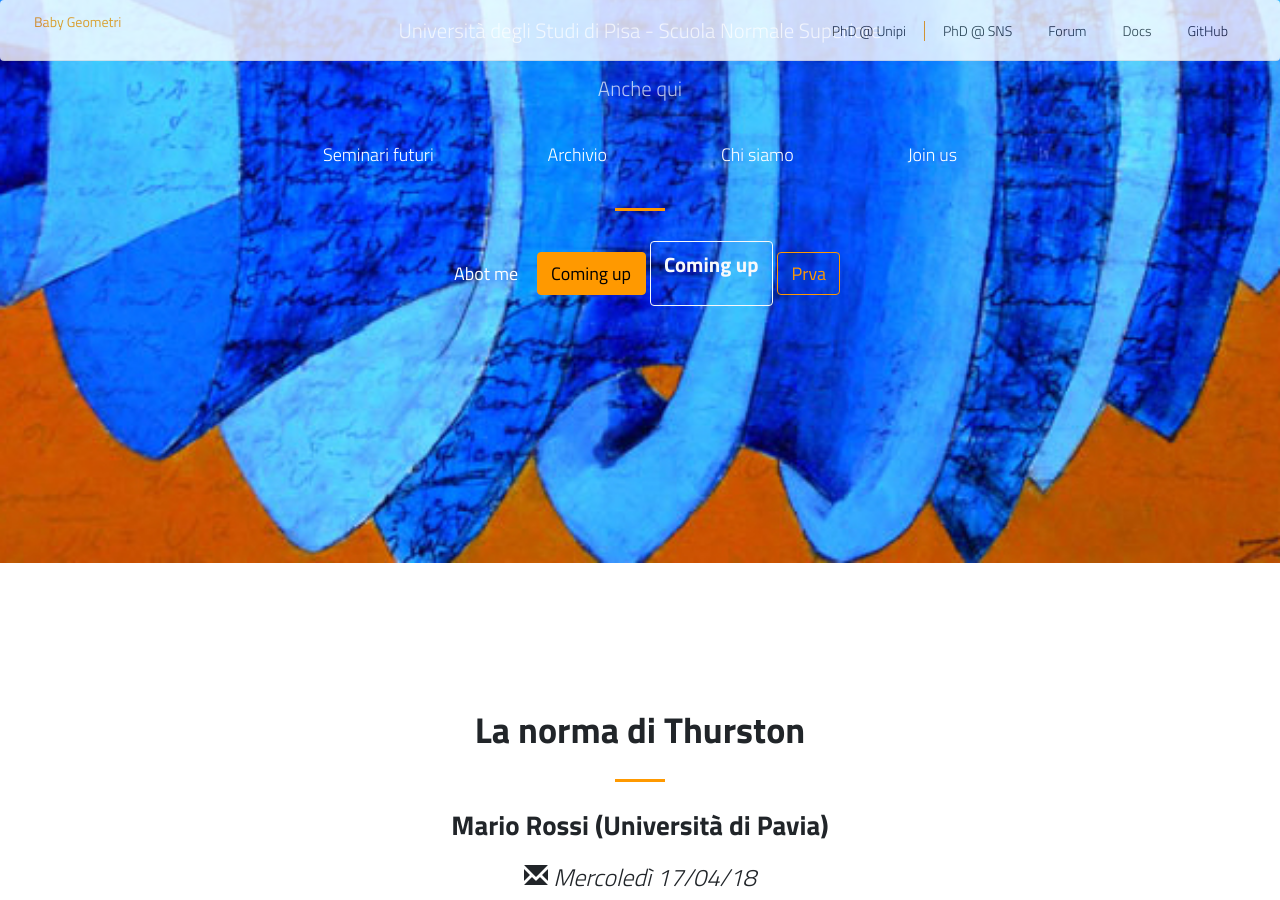
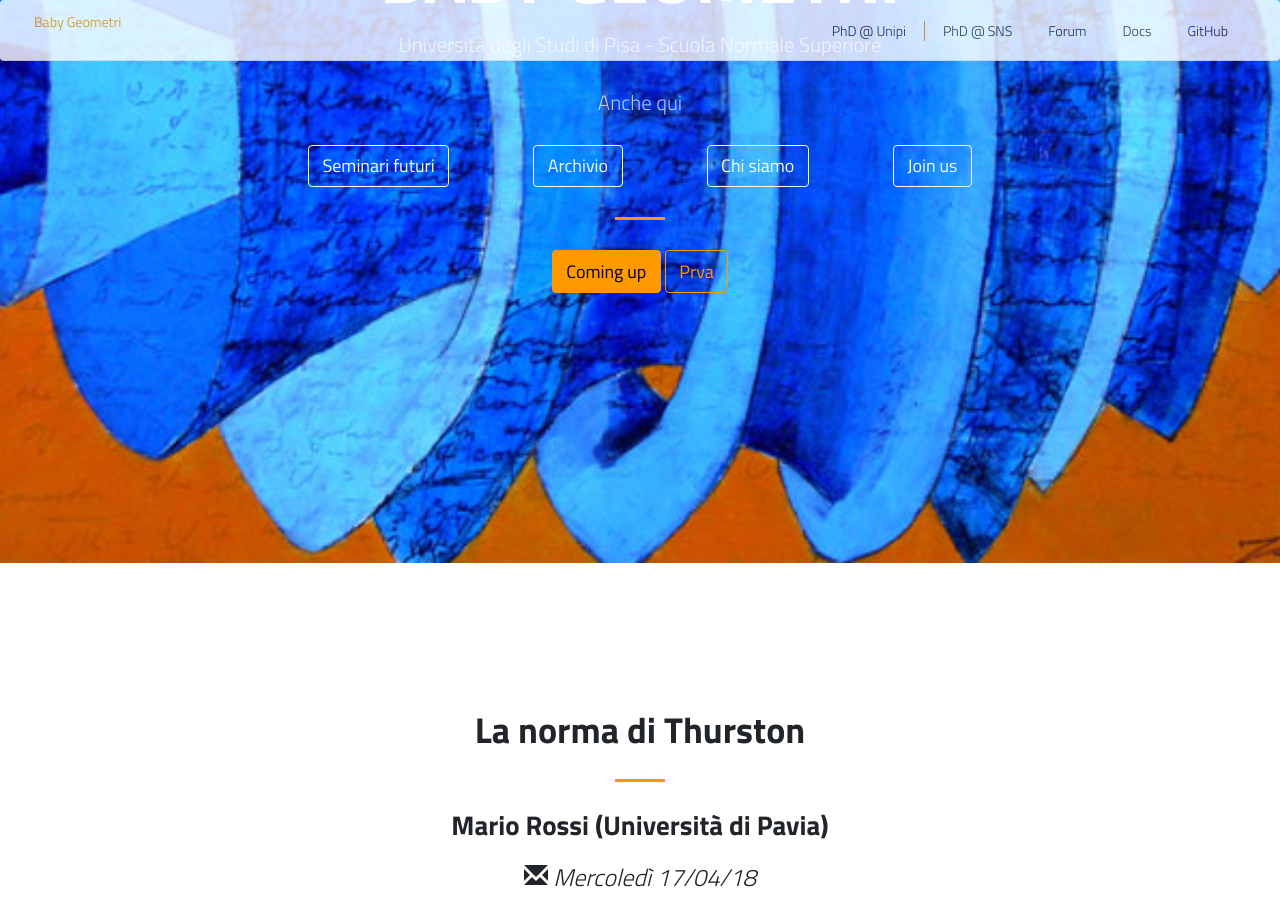
Before and after one commit to baby-geometri/baby-geometri.github.io, a Jekyll site: the page built from index.md, in a window 1280 px wide and 900 px high, scrolled down 337 px. Built offline with Jekyll 4.4.1, drawn with Linux system fonts in a browser that asks for light colours; nearby versions of some CDN libraries.

Commit message:
Update default.html

```diff
--- a/_layouts/default.html
+++ b/_layouts/default.html
@@ -50,16 +50,13 @@
         <ul class="nav nav-fill justify-content-center">
           {% for nav_item in site.data.nav-main %}
           <li class="nav-item">
-            <a class="nav-link text-white js-scroll-trigger" href="{{ nav_item.url }}">{{ nav_item.title }}</a>
+	<button type="button" class="btn btn-outline-light" href="{{ nav_item.url }}">{{ nav_item.title }}</button>
           </li>
           {% endfor %}
         </ul>
         <hr>
- <a class="btn btn-outline-white wow fadeInDown waves-effect waves-light" style="visibility: visible; ">Abot me</a>
         <a class="btn btn-warning btn-xl js-scroll-trigger" href="#whitepaper">Coming up</a>
-        <a class="btn btn-outline-light btn-xl js-scroll-trigger" href="#whitepaper"> <p class="font-weight-bold">Coming up</p>
-</a>
-	      <button type="button" class="btn btn-outline-warning" href="#whitepaper">Prva</button>
+	 <button type="button" class="btn btn-outline-warning" href="#whitepaper">Prva</button>
 
       </div>
     </div>
```
